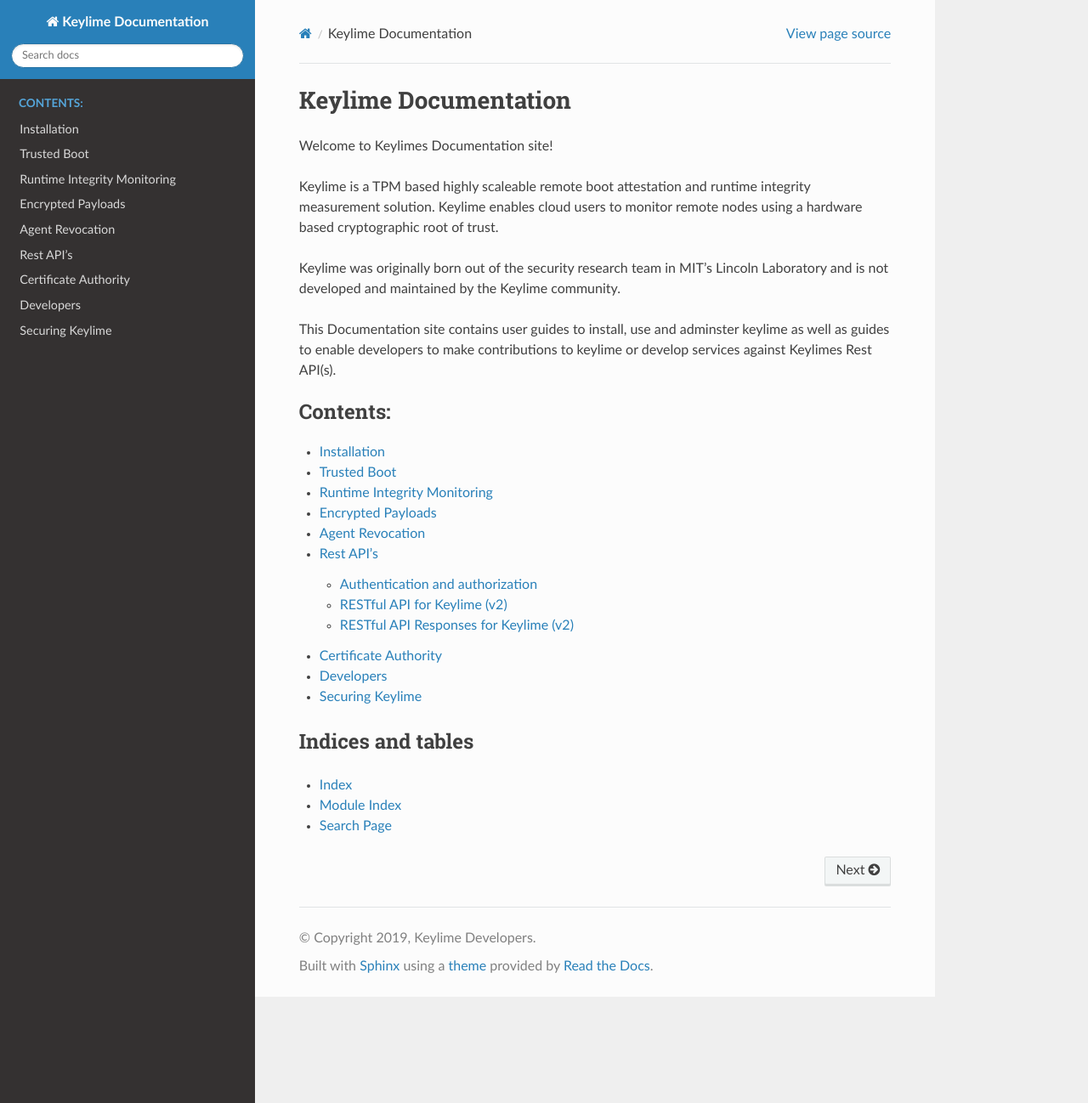
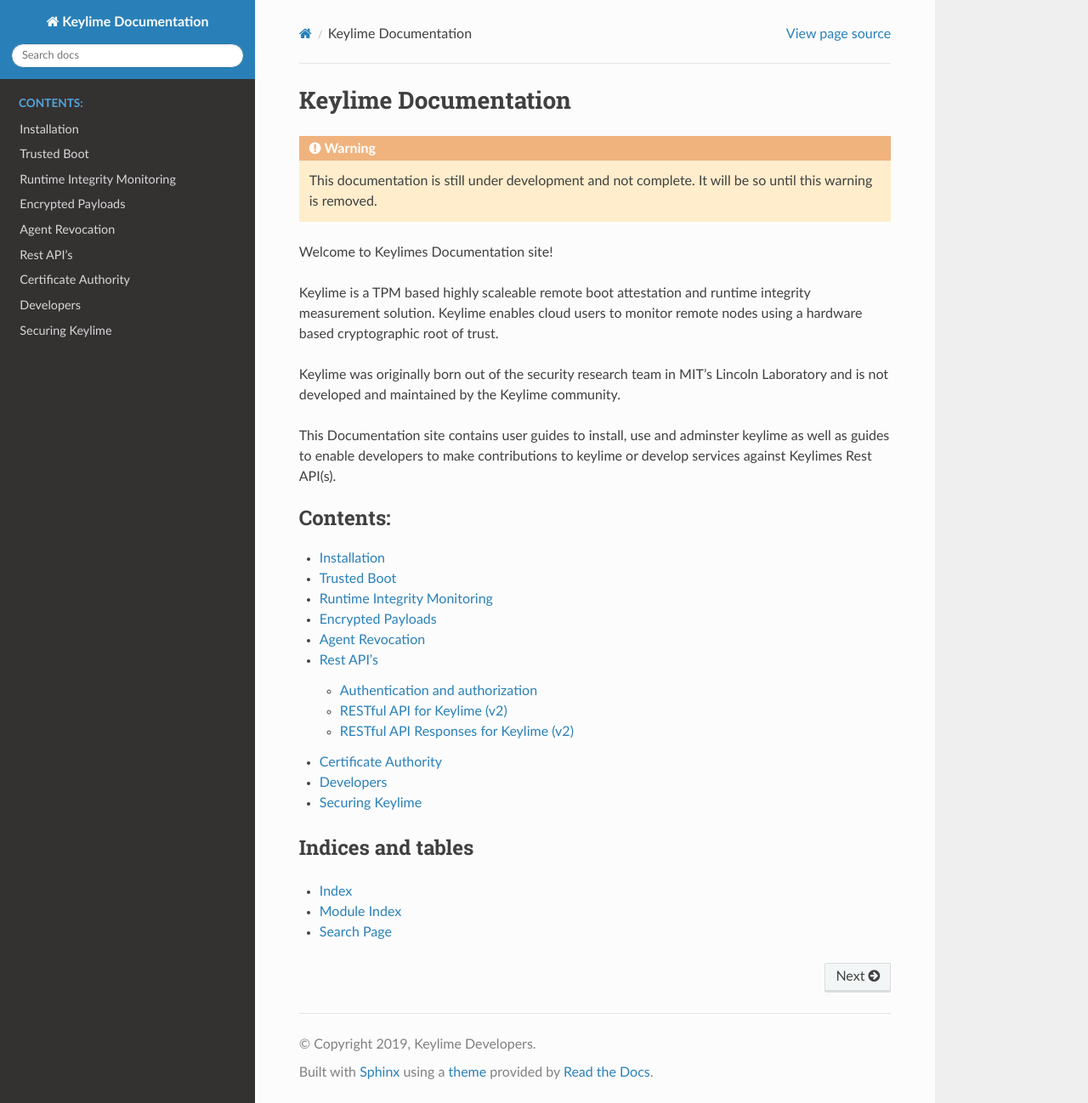
Before and after one commit to keylime/keylime, a Sphinx documentation site: the page built from docs/index.rst, in a window 1280 px wide and 1298 px high. Shown: the whole window at 85% size. Built offline with Sphinx 7.4.7 and the Read the Docs theme 2.0.0, drawn with Linux system fonts in a browser that asks for light colours.

Commit message:
Warning about docs being WIP

```diff
--- a/docs/index.rst
+++ b/docs/index.rst
@@ -1,6 +1,10 @@
 =====================
 Keylime Documentation
 =====================
+
+.. warning::
+    This documentation is still under development and not complete. It will be
+    so until this warning is removed.
 
 Welcome to Keylimes Documentation site!
 
```
